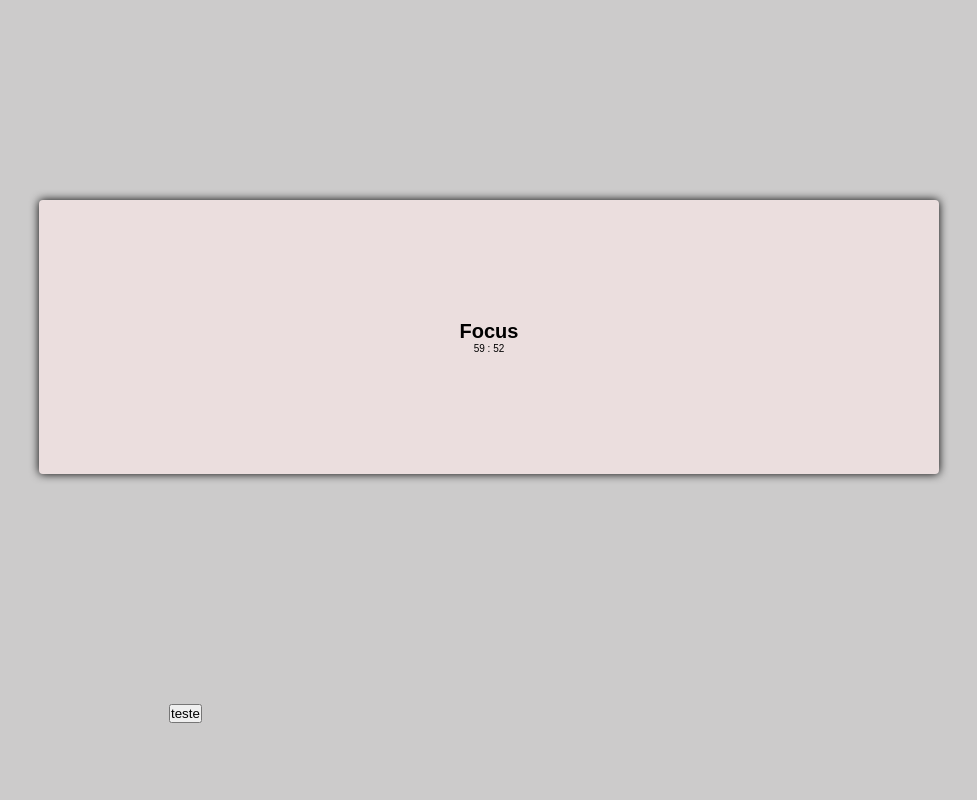
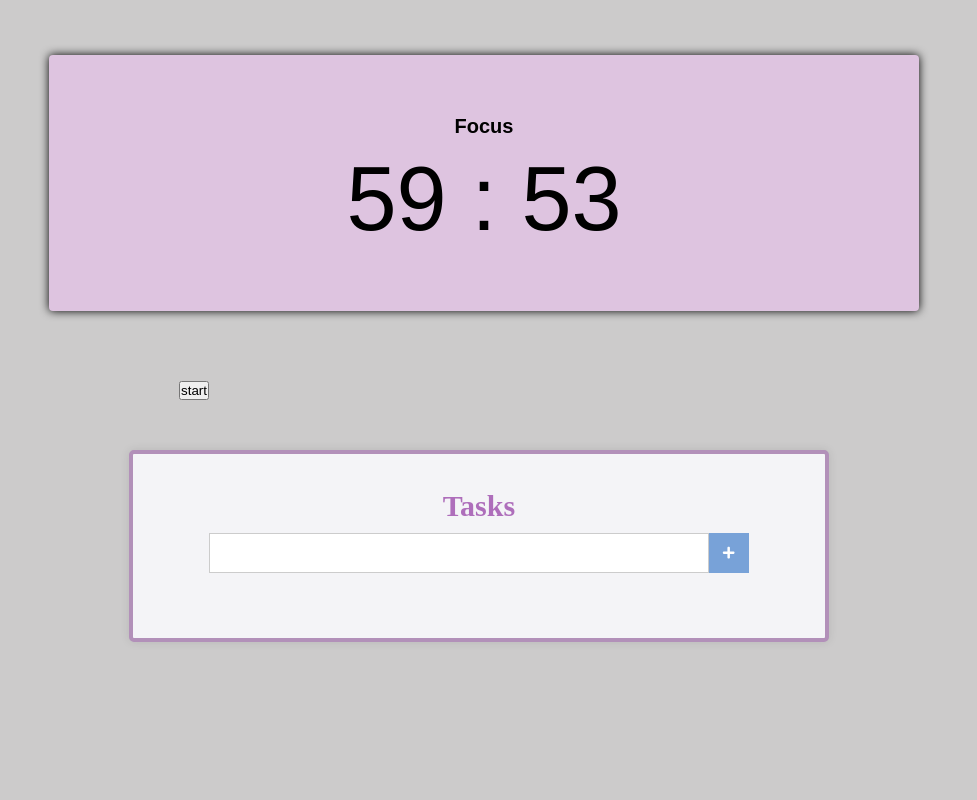
Before and after one commit to mnemosine8/react-pomodoro, a React (Create React App) app: page / in a window 1280 px wide. Shown: the top 800 px of the page, without its empty margins (151-1128 px from the left). Built offline with nearby package versions, Linux system fonts and the light colour scheme.

Commit message:
timer css

```diff
--- a/src/components/Main.css
+++ b/src/components/Main.css
@@ -1,7 +1,9 @@
 .Main{
   background: rgb(244, 244, 247);
-  padding: 30px;
-  margin: 200px  auto;
+  padding: 35px;
+  margin-top: 20px;
+  margin-left: 280px;
+
   max-width: 700px;
   border-radius: 5px;
   box-shadow: 0 0 10px rgba(0,0,0,0.1);
--- a/src/components/Main.js
+++ b/src/components/Main.js
@@ -101,7 +101,7 @@ handleChange = (e) => {
       </div>
       <div className = "buttomsTimer">
         <Button
-          text = "teste"
+          text = "start"
          ></Button>
       </div>
 
--- a/src/components/PomodoroTimer/pomodoroTimer.css
+++ b/src/components/PomodoroTimer/pomodoroTimer.css
@@ -1,22 +1,24 @@
 
 .pomodoro
  {
-     background-color: rgb(235, 222, 222);
-     margin: 200px auto;
-     padding: 120px;
+     background-color: rgb(222, 196, 224);
+     margin: 55px 200px 30px;
+     padding: 60px;
      border-radius: 4px;
      box-shadow: 0 0 10px;
-     max-width: 900px;
+     max-width: 870px;
  }
 
  .pomodoro h2
  {
      font-size: 20px;
-    text-align: center;
+     text-align: center;
+     margin-top: 0px;
  }
 
  .timer
  {
-    font-size: 10px;
+    font-size: 90px;
     text-align: center;
+    margin-top:10px;
  }
--- a/src/components/buttomsTimer/buttomsTimer.css
+++ b/src/components/buttomsTimer/buttomsTimer.css
@@ -2,7 +2,12 @@
 {
 
     padding: 30px;
-    margin:400px auto;
-    max-width: 700px;
+    margin-left: 300px;
+    max-width: 300px;
     margin-top:40px;
 }
+
+.buttomsTimer Button
+{
+    width:30px;
+}
```
